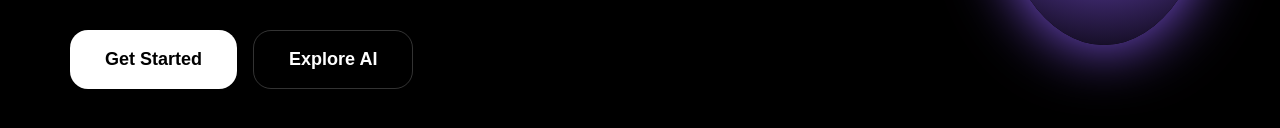
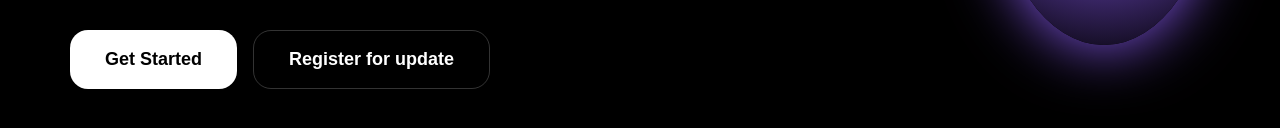
Before and after one commit to govindbairagi3186/AskAi, a website: page index.html in a window 1280 px wide. Shown: the part 528-656 px from the top of the page. Drawn offline with Linux system fonts and the light colour scheme.

Commit message:
Change button text from 'Explore AI' to 'Register for update'

```diff
--- a/index.html
+++ b/index.html
@@ -96,7 +96,7 @@ LANDING PAGE
         </button>
 
         <button class="hero-btn secondary" onclick="openExploreModal()">
-          Explore AI
+          Register for update
         </button>
       </div>
     </div>
```
